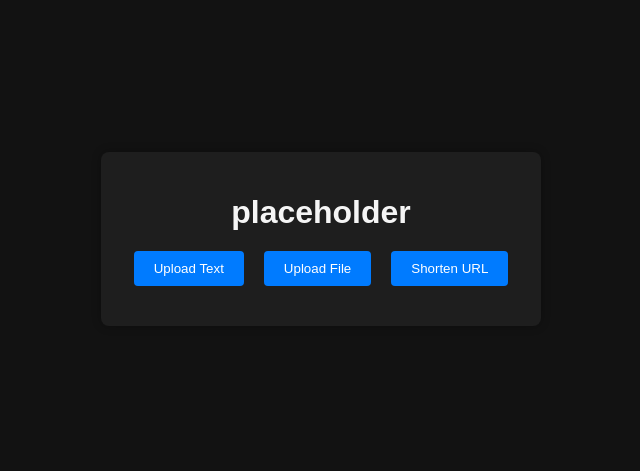
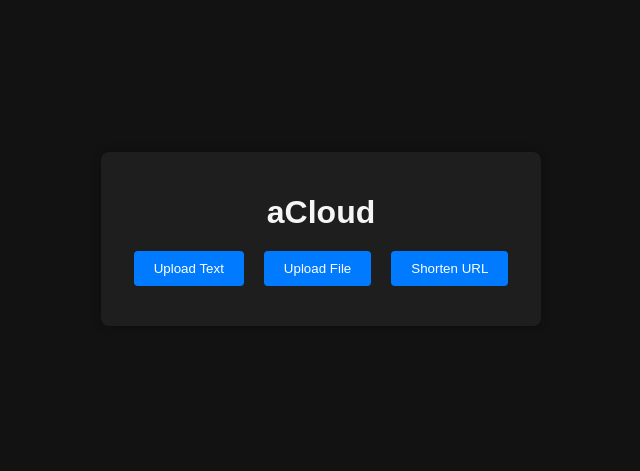
Before and after one commit to RJStudios/aCloud, a Flask app: page / in a window 1280 px wide. Shown: the part 161-632 px from the top of the page, without its empty margins (319-959 px from the left). Run offline with Flask 3, Linux system fonts and the light colour scheme.

Commit message:
Update templates/index.html
placholders > aCloud

```diff
--- a/templates/index.html
+++ b/templates/index.html
@@ -3,7 +3,7 @@
 <head>
     <meta charset="UTF-8">
     <meta name="viewport" content="width=device-width, initial-scale=1.0">
-    <title>placeholder</title>
+    <title>aCloud</title>
     <style>
         body {
             font-family: Arial, sans-serif;
@@ -107,7 +107,7 @@
 </head>
 <body>
     <div class="container">
-        <h1>placeholder</h1>
+        <h1>aCloud</h1>
         <div class="upload-options">
             <button id="textUploadBtn" onclick="showForm('text')">Upload Text</button>
             <button id="fileUploadBtn" onclick="showForm('file')">Upload File</button>
```
